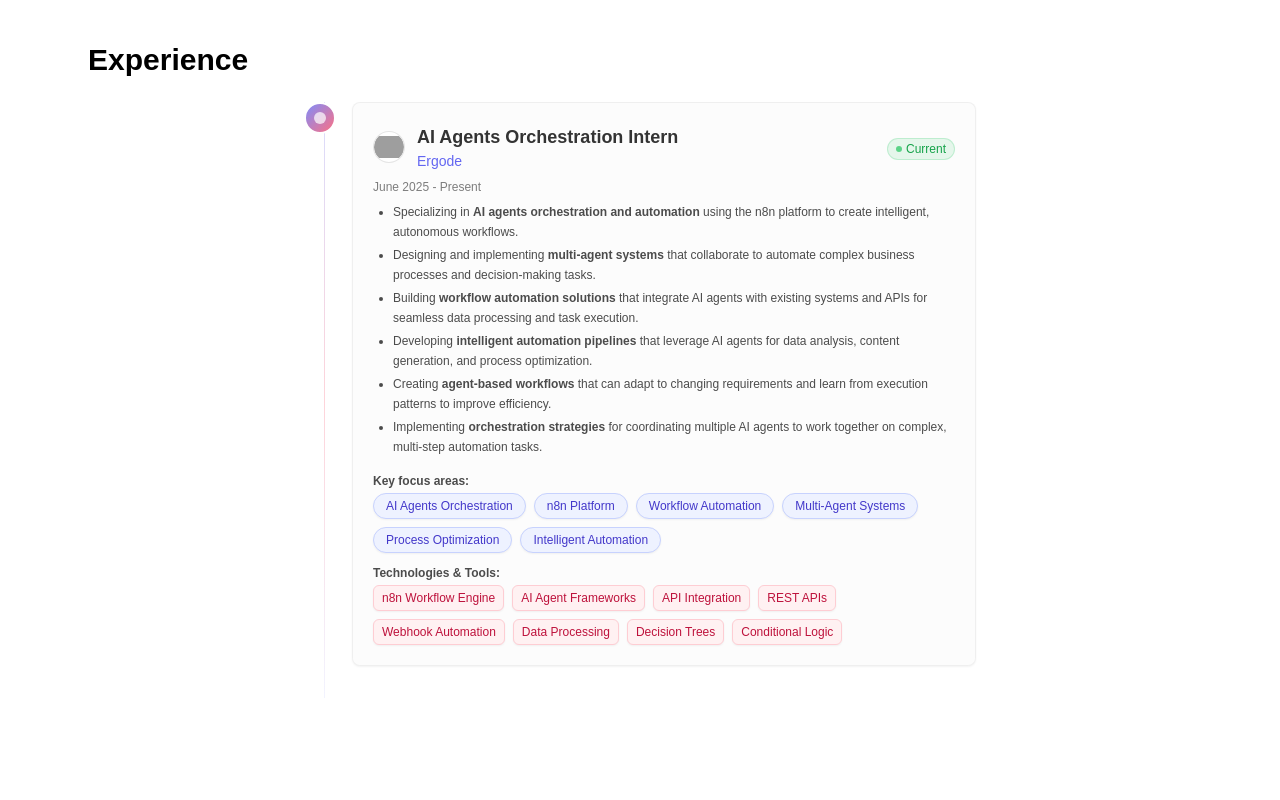
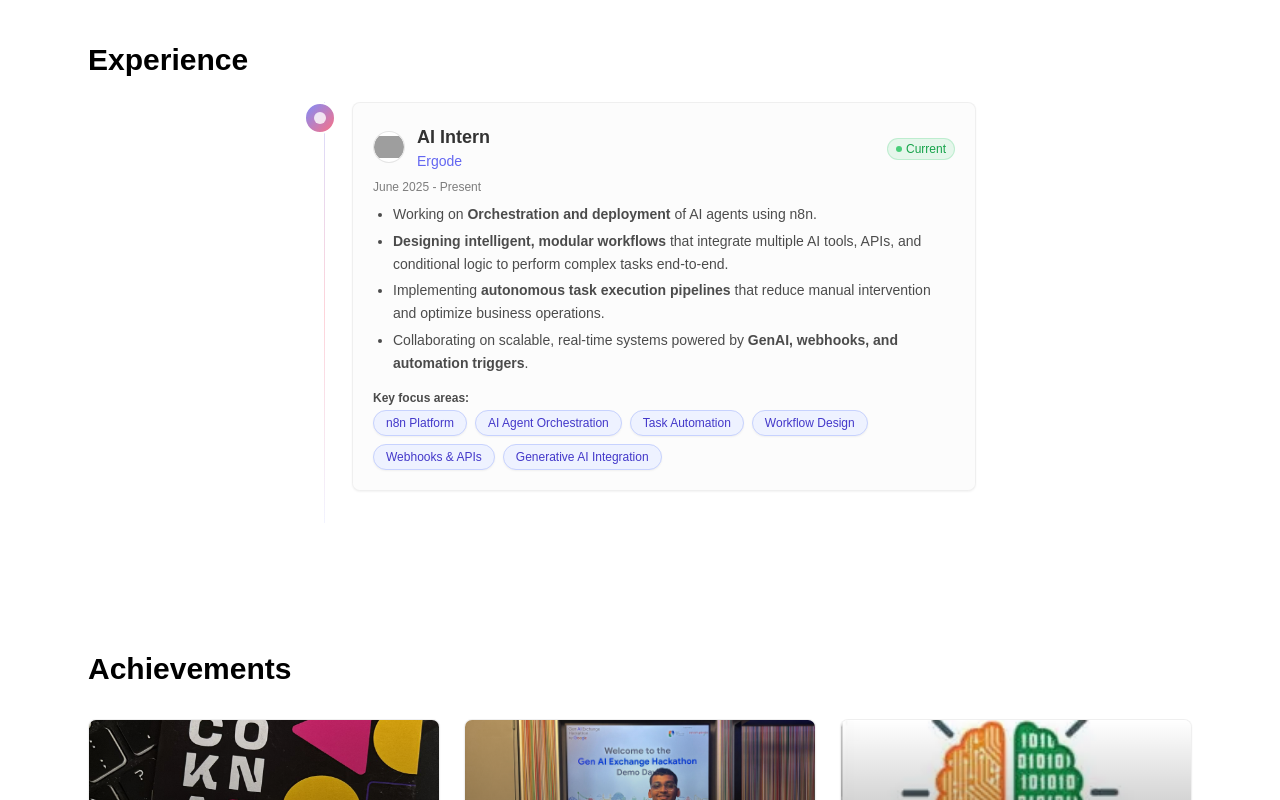
Before and after one commit to Sid3503/siddharth, a Next.js app: page / in a window 1280 px wide. Shown: the part 1600-2400 px from the top of the page. Built offline with nearby package versions, Linux system fonts and the light colour scheme; grey boxes are pictures that could not be loaded.

Commit message:
Update experience.tsx

```diff
--- a/app/components/experience.tsx
+++ b/app/components/experience.tsx
@@ -43,7 +43,7 @@ export default function Experience() {
                       </div>
                       <div>
                         <h3 className="text-base md:text-lg font-bold text-black/80 dark:text-white/80 group-hover:text-indigo-500 dark:group-hover:text-indigo-300 transition-all duration-300 ease-in-out">
-                          AI Agents Orchestration Intern
+                          AI Intern
                         </h3>
                         <p className="text-indigo-500 dark:text-indigo-300 font-medium text-sm transition-all duration-300 ease-in-out group-hover:text-indigo-600 dark:group-hover:text-indigo-200">Ergode</p>
                       </div>
@@ -60,13 +60,11 @@ export default function Experience() {
                   <p className="text-black/50 dark:text-white/50 text-xs mb-2 transition-all duration-300 ease-in-out group-hover:text-black/60 dark:group-hover:text-white/60">June 2025 - Present</p>
 
                   {/* Description */}
-                  <ul className="list-disc pl-5 text-black/70 dark:text-white/70 text-xs leading-relaxed mb-4 transition-all duration-300 ease-in-out group-hover:text-black/80 dark:group-hover:text-white/80 space-y-1">
-                    <li>Specializing in <strong>AI agents orchestration and automation</strong> using the n8n platform to create intelligent, autonomous workflows.</li>
-                    <li>Designing and implementing <strong>multi-agent systems</strong> that collaborate to automate complex business processes and decision-making tasks.</li>
-                    <li>Building <strong>workflow automation solutions</strong> that integrate AI agents with existing systems and APIs for seamless data processing and task execution.</li>
-                    <li>Developing <strong>intelligent automation pipelines</strong> that leverage AI agents for data analysis, content generation, and process optimization.</li>
-                    <li>Creating <strong>agent-based workflows</strong> that can adapt to changing requirements and learn from execution patterns to improve efficiency.</li>
-                    <li>Implementing <strong>orchestration strategies</strong> for coordinating multiple AI agents to work together on complex, multi-step automation tasks.</li>
+                  <ul className="list-disc pl-5 text-black/70 dark:text-white/70 text-sm leading-relaxed mb-4 transition-all duration-300 ease-in-out group-hover:text-black/80 dark:group-hover:text-white/80 space-y-1">
+                    <li className="hover:scale-[1.01] hover:shadow-sm transition-all duration-300 ease-in-out">Working on <span className="font-bold">Orchestration and deployment</span> of AI agents using n8n.</li>
+                    <li className="hover:scale-[1.01] hover:shadow-sm transition-all duration-300 ease-in-out"><span className="font-bold">Designing intelligent, modular workflows</span> that integrate multiple AI tools, APIs, and conditional logic to perform complex tasks end-to-end.</li>
+                    <li className="hover:scale-[1.01] hover:shadow-sm transition-all duration-300 ease-in-out">Implementing <span className="font-bold">autonomous task execution pipelines</span> that reduce manual intervention and optimize business operations.</li>
+                    <li className="hover:scale-[1.01] hover:shadow-sm transition-all duration-300 ease-in-out">Collaborating on scalable, real-time systems powered by <span className="font-bold">GenAI, webhooks, and automation triggers</span>.</li>
                   </ul>
 
                   {/* Key Focus Areas */}
@@ -74,12 +72,12 @@ export default function Experience() {
                     <div className="mb-1 text-xs font-semibold text-black/70 dark:text-white/70">Key focus areas:</div>
                     <div className="flex flex-wrap gap-2">
                       {[
-                        "AI Agents Orchestration",
                         "n8n Platform",
-                        "Workflow Automation",
-                        "Multi-Agent Systems",
-                        "Process Optimization",
-                        "Intelligent Automation",
+                        "AI Agent Orchestration",
+                        "Task Automation",
+                        "Workflow Design",
+                        "Webhooks & APIs",
+                        "Generative AI Integration",
                       ].map((skill, index) => (
                         <span
                           key={index}
@@ -91,29 +89,6 @@ export default function Experience() {
                     </div>
                   </div>
 
-                  {/* Technologies & Tools */}
-                  <div className="mt-3">
-                    <div className="mb-1 text-xs font-semibold text-black/70 dark:text-white/70">Technologies & Tools:</div>
-                    <div className="flex flex-wrap gap-2">
-                      {[
-                        "n8n Workflow Engine",
-                        "AI Agent Frameworks",
-                        "API Integration",
-                        "REST APIs",
-                        "Webhook Automation",
-                        "Data Processing",
-                        "Decision Trees",
-                        "Conditional Logic",
-                      ].map((tech, index) => (
-                        <span
-                          key={index}
-                          className="inline-flex items-center px-2 py-1 rounded-md bg-rose-50 dark:bg-rose-900/30 border border-rose-200 dark:border-rose-700 text-xs font-medium text-rose-700 dark:text-rose-200 shadow-sm hover:shadow-md transition-shadow duration-300"
-                        >
-                          {tech}
-                        </span>
-                      ))}
-                    </div>
-                  </div>
                 </div>
                 {/* Subtle gradient overlay on hover */}
                 <div className="absolute inset-0 bg-gradient-to-r from-indigo-400/5 to-rose-400/5 opacity-0 group-hover:opacity-100 transition-all duration-500 ease-in-out pointer-events-none" />
@@ -127,4 +102,4 @@ export default function Experience() {
 }
 
 // Add the following to ensure TypeScript recognizes this file as a module
-export {};
+export { };
```
